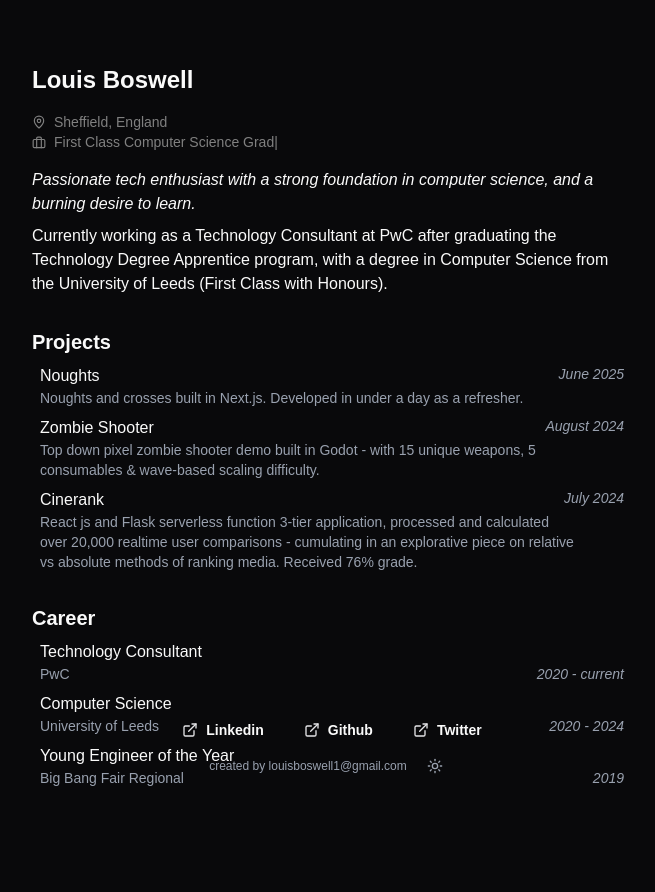
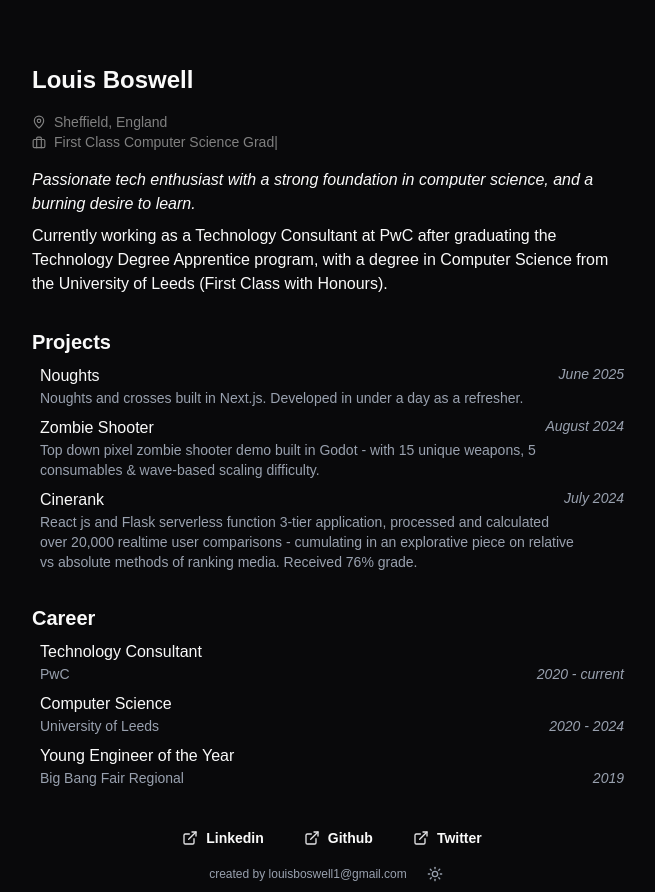
Before and after one commit to louisboswell/portfolio, a Next.js app: page / in a window 1280 px wide. Shown: the whole page, without its empty margins (308-963 px from the left). Before the commit the page ends 800 px from the top, so only its background shows below. Built offline with nearby package versions, Linux system fonts and the light colour scheme.

Commit message:
removed fixed from footer.@ @

```diff
--- a/components/ui/homebrew/Footer.tsx
+++ b/components/ui/homebrew/Footer.tsx
@@ -29,7 +29,7 @@
 
 export default function Footer() {
   return (
-    <div className="flex justify-center flex-col items-center mt-8 fixed bottom-4">
+    <div className="flex justify-center flex-col items-center mt-8">
       <div className="flex flex-row gap-4">
         {socials.map((social) => socialLink(social))}
       </div>
```
